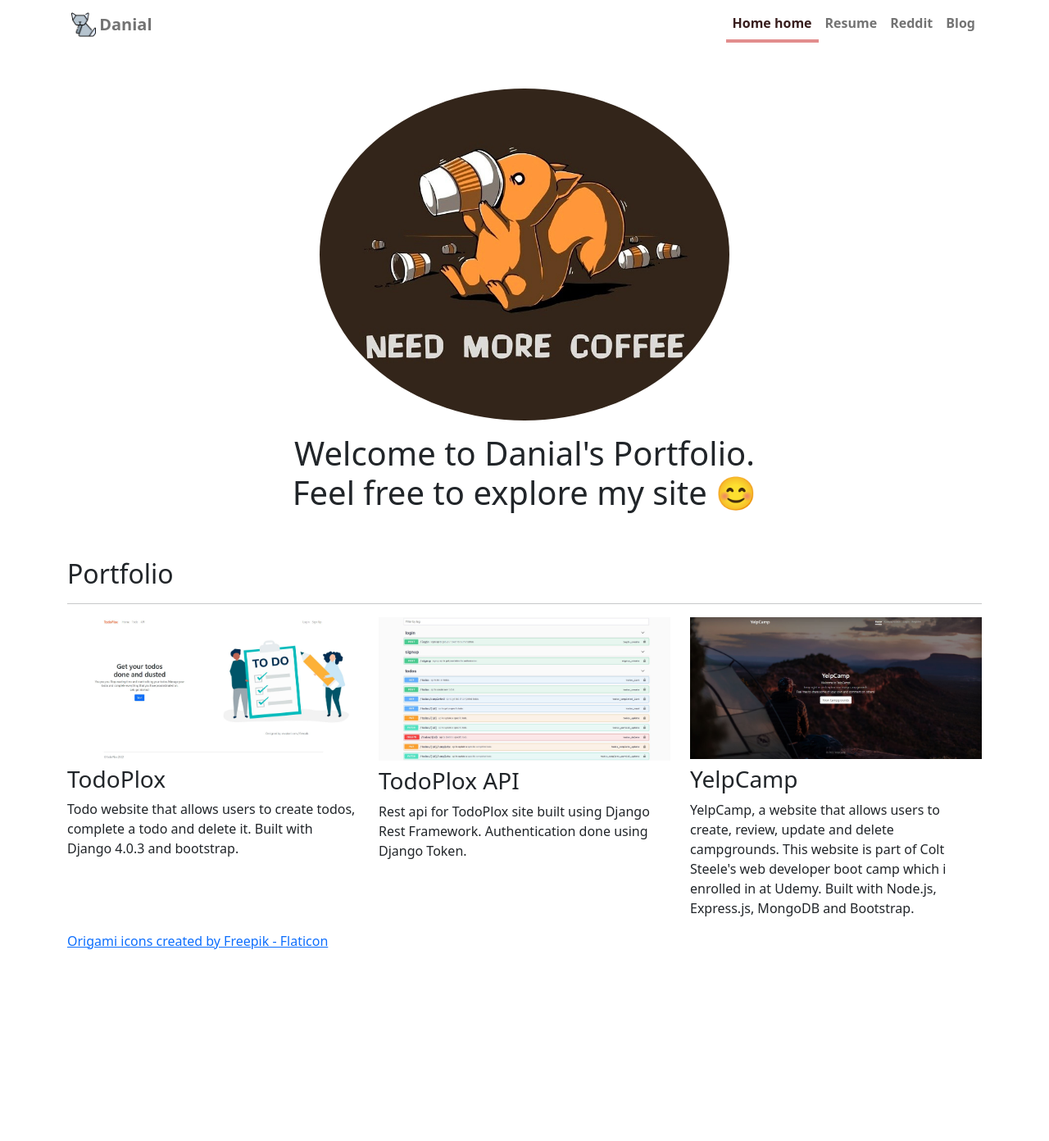
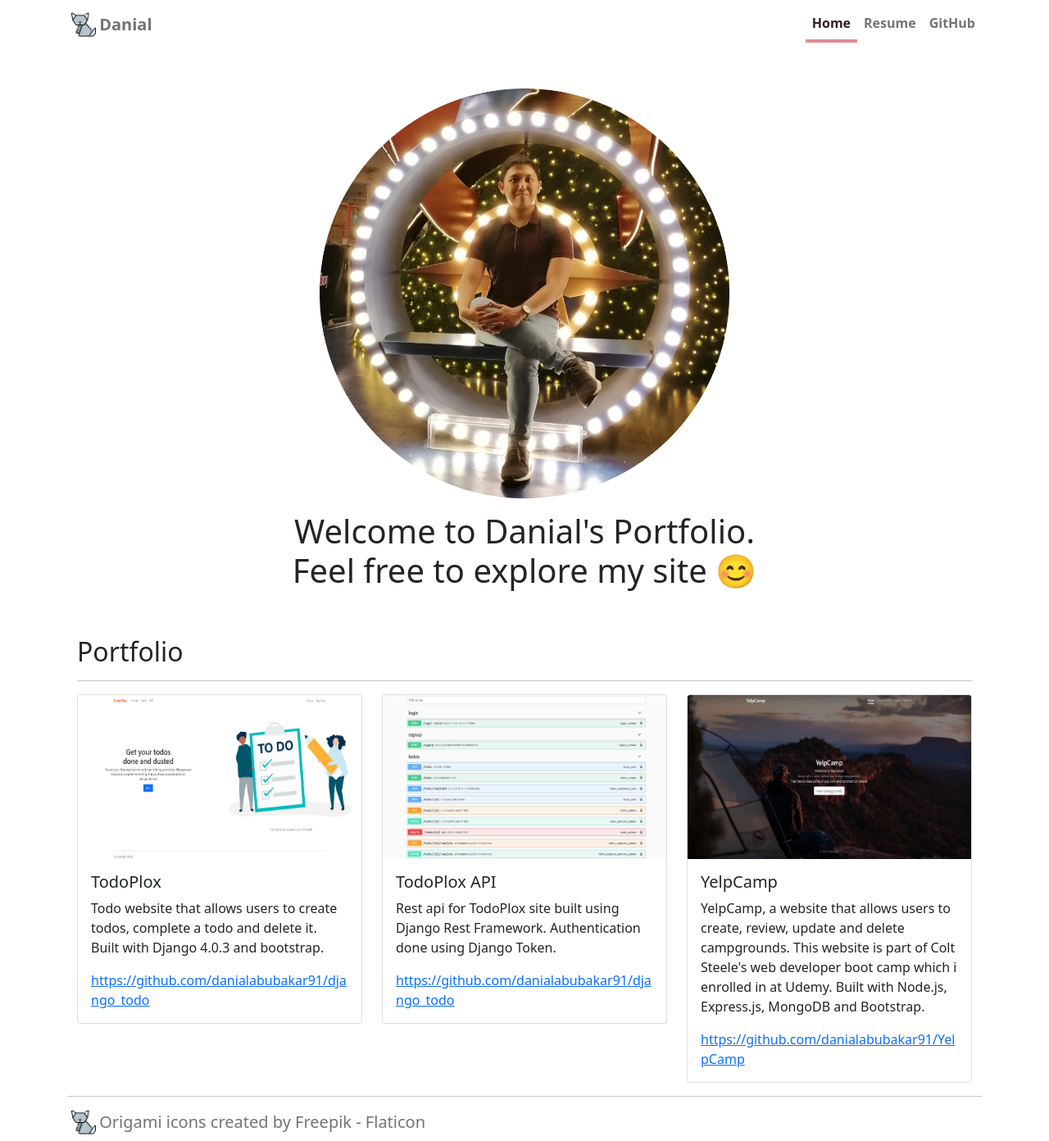
Before and after one commit to danialabubakar91/django_portfolio_project, a Django app: page / in a window 1280 px wide. Shown: the whole page at 82% size. Before the commit the page ends 1158 px from the top, so only its background shows below. Run offline with Django 4.2, Linux system fonts and the light colour scheme; data comes from the database, SQL or seed files in the repository; both versions use the stored data as it was after the commit; some libraries are stand-ins or nearby versions.

Commit message:
Completed styling

```diff
--- a/portfolio/models.py
+++ b/portfolio/models.py
@@ -6,6 +6,7 @@ class Project(models.Model):
     description = models.CharField(max_length=250)
     image = models.ImageField(upload_to='portfolio/images/')
     url = models.URLField(blank=True)
+    git = models.URLField(blank=True)
 
     def __str__(self):
         return self.title
--- a/portfolio/static/portfolio/custom.css
+++ b/portfolio/static/portfolio/custom.css
@@ -3,9 +3,9 @@
     padding-right: 0;
 }
 
-#portfolio-display-pic{
+/* #portfolio-display-pic{
     border-radius:50%;
-}
+} */
 
 .navbar-light .navbar-brand{
     color:rgba(0,0,0,.55);
@@ -24,3 +24,7 @@
     color: rgb(56 30 30);
     border-bottom-color:rgba(197, 28, 28, 0.5);
 }
+
+footer a.navbar-brand{
+    color:rgba(0,0,0,.55);
+}
--- a/portfolio/templates/portfolio/base.html
+++ b/portfolio/templates/portfolio/base.html
@@ -10,22 +10,18 @@
     <link href="https://cdn.jsdelivr.net/npm/bootstrap@5.1.3/dist/css/bootstrap.min.css" rel="stylesheet"
         integrity="sha384-1BmE4kWBq78iYhFldvKuhfTAU6auU8tT94WrHftjDbrCEXSU1oBoqyl2QvZ6jIW3" crossorigin="anonymous">
 
-        <link rel="stylesheet" href="{% static 'portfolio/custom.css' %}">
-    <!-- Bootstrap4 CSS
-    <link rel="stylesheet" href="https://stackpath.bootstrapcdn.com/bootstrap/4.4.1/css/bootstrap.min.css"
-        integrity="sha384-Vkoo8x4CGsO3+Hhxv8T/Q5PaXtkKtu6ug5TOeNV6gBiFeWPGFN9MuhOf23Q9Ifjh" crossorigin="anonymous"> -->
+    <link rel="stylesheet" href="{% static 'portfolio/custom.css' %}">
 
-
-    <title>Hello, world!</title>
+    <title>Danial Portfolio</title>
 </head>
 
-<body>
+<body class="d-flex flex-column vh-100">
     <div class="container">
         <nav class="navbar navbar-expand-lg navbar-light">
             <div class="container-fluid">
-                <a class="navbar-brand" href="{% url 'home' %}"><img >
-                    <img src="{% static 'portfolio/cat.png' %}" width="30" height="30" class="d-inline-block align-top me-1"
-                    alt="Cat Icon">Danial
+                <a class="navbar-brand" href="{% url 'home' %}"><img>
+                    <img src="{% static 'portfolio/cat.png' %}" width="30" height="30"
+                        class="d-inline-block align-top me-1" alt="Cat Icon">Danial
                 </a>
                 <button class="navbar-toggler" type="button" data-bs-toggle="collapse"
                     data-bs-target="#navbarSupportedContent" aria-controls="navbarSupportedContent"
@@ -36,16 +32,14 @@
                     <div class="me-auto"></div>
                     <ul class="navbar-nav mb-2 mb-lg-0">
                         <li class="nav-item">
-                            <a class="nav-link active" href="{% url 'home' %}">Home {{current_url}}</a>
+                            <a class="nav-link {% if current_url == 'home' %} active {% endif %}"
+                                href="{% url 'home' %}">Home</a>
                         </li>
                         <li class="nav-item">
-                            <a class="nav-link"  href="{% static 'portfolio/Danial Resume.pdf' %}">Resume</a>
+                            <a class="nav-link" href="{% static 'portfolio/Danial Resume.pdf' %}" target="_blank">Resume</a>
                         </li>
                         <li class="nav-item">
-                            <a class="nav-link" href="https://www.reddit.com/">Reddit</a>
-                        </li>
-                        <li class="nav-item">
-                            <a class="nav-link" href="{% url 'blog:all_blogs' %}">Blog</a>
+                            <a class="nav-link" href="https://github.com/danialabubakar91" target="_blank">GitHub</a>
                         </li>
                     </ul>
                 </div>
@@ -53,19 +47,19 @@
         </nav>
         {% block content %}
         {% endblock %}
-        <a href="https://www.flaticon.com/free-icons/origami" title="origami icons">Origami icons created by Freepik -
-            Flaticon</a>
     </div>
-
-
-    <!-- Option 1: Bootstrap Bundle with Popper -->
+    <footer class="container mt-auto">
+        <div class="mb-2">
+            <hr>
+            <a class="navbar-brand" href="https://www.flaticon.com/free-icons/origami"><img>
+                <img src="{% static 'portfolio/cat.png' %}" width="30" height="30" class="d-inline-block align-top me-1"
+                    alt="Cat Icon">Origami icons created by Freepik - Flaticon
+            </a>
+        </div>
+    </footer>
     <script src="https://cdn.jsdelivr.net/npm/bootstrap@5.1.3/dist/js/bootstrap.bundle.min.js"
         integrity="sha384-ka7Sk0Gln4gmtz2MlQnikT1wXgYsOg+OMhuP+IlRH9sENBO0LRn5q+8nbTov4+1p"
         crossorigin="anonymous"></script>
 </body>
 
 </html>
-
-
-<!-- <a href="https://www.flaticon.com/free-icons/origami" title="origami icons">Origami icons created by Freepik -
-    Flaticon</a> -->
--- a/portfolio/templates/portfolio/home.html
+++ b/portfolio/templates/portfolio/home.html
@@ -2,42 +2,46 @@
 {% load static %}
 {% block content %}
 
-<div class="container">
+<section class="container">
     <div class="row justify-content-center mb-3">
         <div class="mt-5 col-md-auto">
-            <img src="{% static 'portfolio/need-more-coffee-programmer-story-square.jpg' %}" id="portfolio-display-pic" class="img-fluid" width="500" height="500" alt="">
+            <img src="{% static 'portfolio/danial_portfolio.png' %}" id="portfolio-display-pic"
+                class="img-fluid" width="500" height="500" alt="">
         </div>
-      </div>
+    </div>
 
-      <div class="row justify-content-center mb-3">
+    <div class="row justify-content-center mb-3">
         <div class="col-md-9 text-center">
-          <h1 id="hometext" class="font-weight-bold">Welcome to Danial's Portfolio. <br>Feel free to explore my site 😊</h1>
+            <h1 id="hometext" class="font-weight-bold">Welcome to Danial's Portfolio. <br>Feel free to explore my site
+                😊</h1>
         </div>
-      </div>
-  </div>
-  <h2 class="mt-5">Portfolio</h2>
-  <hr>
+    </div>
+</section>
+
+<section class="container">
+    <h2 class="mt-5">Portfolio</h2>
+    <hr>
+    <div class="row">
+        {% for project in projects %}
+        <div class="col-lg-4 col-md-6">
+            <div class="card ">
+                {% if project.url %}
+                <a href="{{ project.url }}" target="_blank">
+                    <img src="{{ project.image.url }}" class="card-img-top" height=200 alt="...">
+                </a>
+                {% else %}
+                <img src="{{ project.image.url }}" class="card-img-top" height=200>
+                {% endif %}
+                <div class="card-body">
+                    <h5 class="card-title">{{ project.title }}</h5>
+                    <p class="card-text">{{ project.description }}</p>
+                    <a href="{{ project.git}}" target="_blank">{{ project.git}}</a>
+                </div>
+            </div>
+        </div>
+        {% endfor %}
+    </div>
+</section>
 
 
-
-
-<div class="row">
-  {% for project in projects %}
-  <div class="col-lg-4 col-md-6">
-
-    {% if project.url %}
-    <a href="{{ project.url }}" target="_blank">
-      <img src="{{ project.image.url }}" class="img-fluid mb-2" >
-    </a>
-    {% else %}
-
-    <img src="{{ project.image.url }}" class="img-fluid mb-2" >
-    {% endif %}
-    <h3>{{ project.title }}</h3>
-    <p>{{ project.description }}</p>
-
-  </div>
-  {% endfor %}
-</div>
-
 {% endblock %}
--- a/portfolio/views.py
+++ b/portfolio/views.py
@@ -8,4 +8,9 @@ from django.urls import resolve
 def home(request):
     current_url = resolve(request.path_info).url_name
     projects = Project.objects.all()
+    # project_description = projects[0].description.replace("\\n", "<br>")
+
+    # for idx, item in enumerate(projects):
+    #     projects[idx].description = projects[idx].description.replace("\\n", "<br>")
+
     return render(request, 'portfolio/home.html', {'projects':projects, 'current_url':current_url})
```
Also changed, not shown: db.sqlite3, media/portfolio/images/TodoPlox.JPG (added), media/portfolio/images/TodoPlox_OITozFR.JPG (added), media/portfolio/images/YelpCamp_EwTgkCJ.JPG (added), media/portfolio/images/razor.png (deleted), media/portfolio/images/todoapi.JPG (added), media/portfolio/images/todoapi_BaSx1vp.JPG (added), portfolio/migrations/0002_project_git.py (added), portfolio/static/portfolio/danial_portfolio.png (added), portfolio/static/portfolio/need-more-coffee-programmer-story-square.jpg (deleted).
